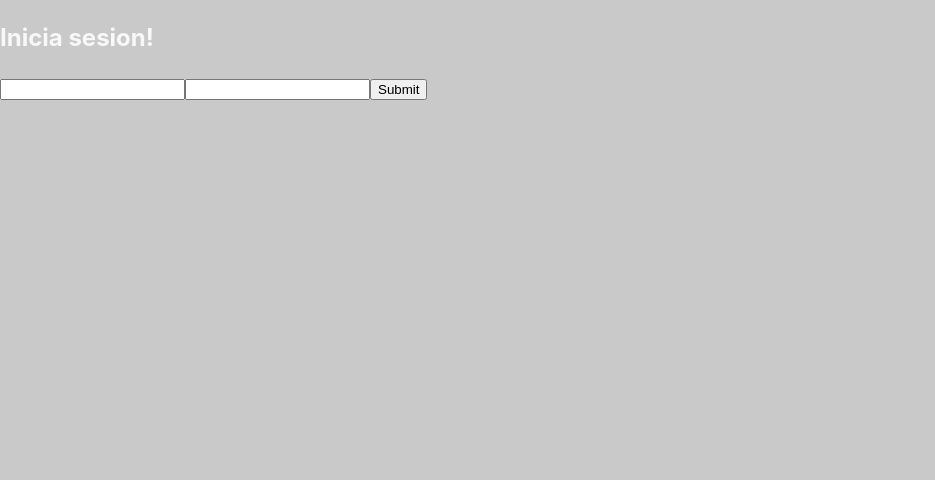
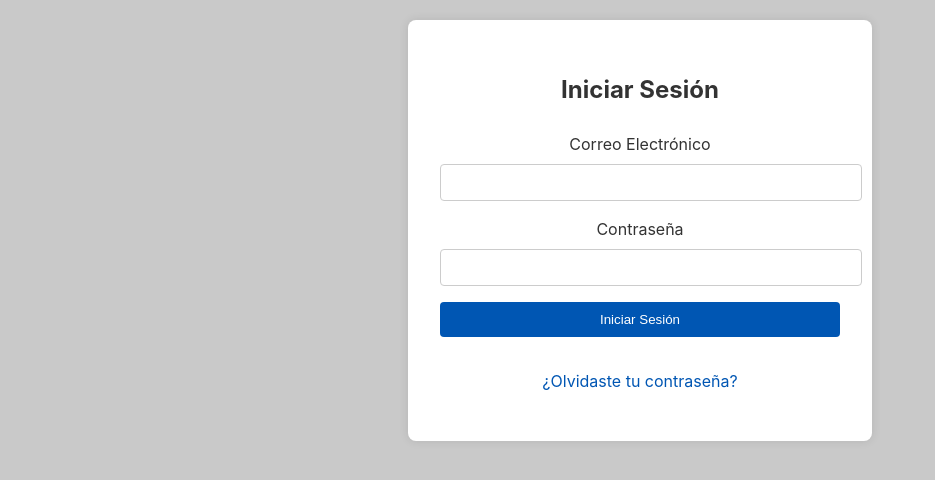
Before and after one commit to marc0cl/iso-tarjeta-vecino, a React (Vite) app in the folder frontend/: page /auth in a window 1280 px wide. Shown: the top 480 px of the page, without its empty margins (0-935 px from the left). Built offline with nearby package versions, Linux system fonts and the light colour scheme; no server answers.

Commit message:
Fixed login

```diff
--- a/frontend/package.json
+++ b/frontend/package.json
@@ -21,6 +21,7 @@
     "react-dom": "^18.2.0",
     "react-hook-form": "^7.47.0",
     "react-router-dom": "^6.17.0",
+    "react-window": "^1.8.10",
     "sweetalert2": "^11.6.13",
     "sweetalert2-react-content": "^5.0.7"
   },
--- a/frontend/src/components/LoginForm.jsx
+++ b/frontend/src/components/LoginForm.jsx
@@ -1,6 +1,7 @@
 import { useNavigate } from 'react-router-dom';
 import { useForm } from 'react-hook-form';
 import { login } from '../services/auth.service';
+import '../styles/Login.css';
 
 function LoginForm() {
     const navigate = useNavigate();
@@ -14,24 +15,41 @@ function LoginForm() {
     const onSubmit = (data) => {
         login(data).then(() => {
             navigate('/');
+        }).catch(error => {
+            console.error(error);
         });
     };
 
     return (
-    <form onSubmit={handleSubmit(onSubmit)}>
+        <div className="login-container">
+            <h2>Iniciar Sesión</h2>
+            <form onSubmit={handleSubmit(onSubmit)} className="login-form">
+                <div className="input-group">
+                    <label htmlFor="email">Correo Electrónico</label>
                     <input
+                        id="email"
                         name="email"
                         type="email"
-        {...register('email', { required: true })}
+                        {...register('email', { required: 'El correo electrónico es requerido' })}
                     />
+                    {errors.email && <span className="error-message">{errors.email.message}</span>}
+                </div>
+                <div className="input-group">
+                    <label htmlFor="password">Contraseña</label>
                     <input
+                        id="password"
                         type="password"
                         name="password"
-        {...register('password', { required: true })}
+                        {...register('password', { required: 'La contraseña es requerida' })}
                     />
-      {errors.exampleRequired && <span>This field is required</span>}
-      <input type="submit" />
+                    {errors.password && <span className="error-message">{errors.password.message}</span>}
+                </div>
+                <button type="submit" className="submit-button">Iniciar Sesión</button>
+                <p className="forgot-password">
+                    <a href="/forgot-password">¿Olvidaste tu contraseña?</a>
+                </p>
             </form>
+        </div>
     );
 }
 
--- a/frontend/src/routes/Login.jsx
+++ b/frontend/src/routes/Login.jsx
@@ -15,7 +15,7 @@ function Login() {
 
   return (
     <div>
-      <h2>Inicia sesion!</h2>
+      <h2></h2>
       <LoginForm />
     </div>
   );
--- a/frontend/src/services/auth.service.js
+++ b/frontend/src/services/auth.service.js
@@ -4,21 +4,23 @@ import jwtDecode from 'jwt-decode';
 
 export const login = async ({ email, password }) => {
   try {
+    console.log("Email ", email);
+    console.log("Password ", password);
     const response = await axios.post('auth/login', {
       email,
       password,
     });
     const { status, data } = response;
     if (status === 200) {
-      const { email, roles } = await jwtDecode(data.data.accessToken);
+      // Suponiendo que 'accessToken' es la propiedad donde recibes tu token
+      const { email, roles } = jwtDecode(data.accessToken);
       localStorage.setItem('user', JSON.stringify({ email, roles }));
-      axios.defaults.headers.common[
-        'Authorization'
-      ] = `Bearer ${data.data.accessToken}`;
-      cookies.set('jwt-auth', data.data.accessToken, { path: '/' });
+      axios.defaults.headers.common['Authorization'] = `Bearer ${data.accessToken}`;
+      // Suponiendo que estás utilizando cookies
+      new cookies().set('jwt-auth', data.accessToken, { path: '/' });
     }
   } catch (error) {
-    console.log(error);
+    throw error;
   }
 };
 
--- /dev/null
+++ b/frontend/src/styles/Login.css
@@ -0,0 +1,62 @@
+.login-container {
+    max-width: 400px;
+    margin: auto;
+    padding: 2rem;
+    background: #fff;
+    box-shadow: 0 0 10px rgba(0, 0, 0, 0.1);
+    border-radius: 8px;
+    text-align: center;
+}
+
+.login-container h2 {
+    color: #333; /* Cambia el color a uno más oscuro para que sea visible */
+    margin-bottom: 1.5rem;
+}
+
+.input-group label {
+    display: block;
+    margin-bottom: .5rem;
+    color: #333; /* Asegúrate de que el color del texto se vea contra el fondo */
+}
+
+.input-group input {
+    width: 100%;
+    padding: 10px;
+    margin-bottom: 1rem; /* Añade un margen para separar los campos de entrada */
+    border: 1px solid #ccc; /* Un borde más claro para los campos de entrada */
+    border-radius: 4px;
+}
+
+.error-message {
+    color: red; /* Mensajes de error en rojo u otro color que destaque */
+    font-size: 0.875rem;
+    display: block; /* O asegúrate de que sea un bloque para una correcta visualización */
+    margin-bottom: .5rem;
+}
+
+.submit-button {
+    background-color: #0056b3;
+    color: white;
+    border: none;
+    padding: 10px;
+    border-radius: 4px;
+    cursor: pointer;
+    width: 100%;
+    margin-bottom: 1rem;
+    align-self: center;
+
+}
+
+.forgot-password {
+    margin-top: 1rem;
+    color: #0056b3; /* Asegúrate de que este color se vea y combine con el botón */
+}
+
+.forgot-password a {
+    color: inherit; /* Hereda el color de su elemento padre para mantener la consistencia */
+    text-decoration: none;
+}
+
+.forgot-password a:hover {
+    text-decoration: underline; /* Subraya al pasar el mouse para indicar que es un enlace */
+}
```
Also changed, not shown: 1 other file (tests, documents, lock files or other folders). Lines whose indentation alone changed are shown as unchanged.
